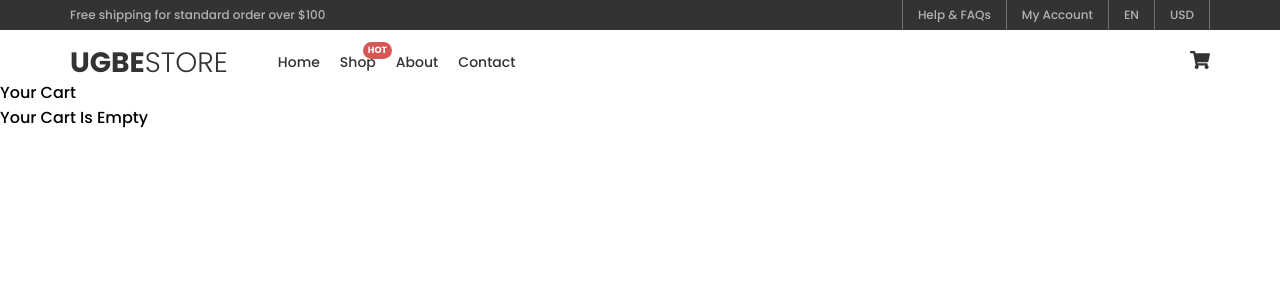
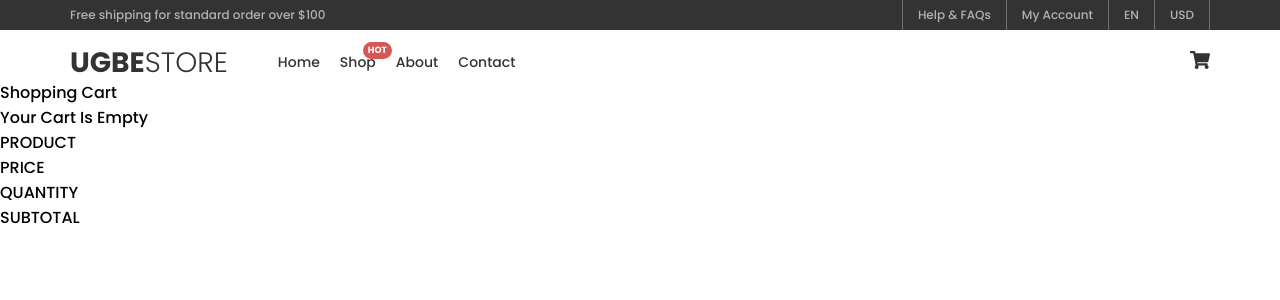
Before and after one commit to ugbeadie/react-ecommerce-app, a React (Create React App) app: page /cart in a window 1280 px wide. Shown: the top 300 px of the page. Built offline with nearby package versions, Linux system fonts and the light colour scheme; a web font is replaced by a local one.

Commit message:
add "remove from cart" feature

```diff
--- a/src/App.css
+++ b/src/App.css
@@ -120,6 +120,23 @@ body {
 .cart {
     position: absolute;
     top: 10%;
+}
+
+.cart-box .col-1 img {
+    width: 100px;
+    height: 100px;
+}
+
+.cart-remove {
+    font-size: 50px;
+}
+
+.cart-box {
+    font-size: 30px;
+}
+
+.plus,.minus {
+    padding: 30px;
 }
 
 .hero {
--- a/src/components/pages/Cart.js
+++ b/src/components/pages/Cart.js
@@ -1,26 +1,45 @@
 import React from 'react'
-// import Products from '../Products'
 
 const Cart = ({cart,setCart}) => {
+
+  const handleRemove = (id) => {
+    const arr = cart.filter((item) => item.id !== id)
+    setCart(arr)
+  }
+
   return (
     <div className='cart'>
-      <div className='cart-header'>Your Cart</div>
+      <div className='cart-header'>Shopping Cart</div>
       {cart.length === 0 && (
         <div>
           Your Cart Is Empty
         </div>
       )}
       <div className='cart-items'>
-        {cart.map((item) =>
-        <div key={item.id}>
-          <div className='cart-box'>
-            <img className='item-img' src={item.imageFront} alt={item.name}/>
-            <div class="detail-box">
-                <div class="item-name">{item.name}</div>
-
+      <div className='cart-item-info'>
+        <p>PRODUCT</p>
+        <p>PRICE</p>
+        <p>QUANTITY</p>
+        <p>SUBTOTAL</p>
+      </div>
+      {cart.map((item) =>
+        <div key={item.id} className='cart-box'>
+            <div className='col-1'>
+              <img className='item-img' src={item.imageFront} alt={item.name}/>
+              <div>
+                <p>{item.name}</p>
+                <h6 className='cart-remove'
+                onClick={() => handleRemove(item.id)}>Remove</h6>
+              </div>
             </div>
+            <div className='col-2'>{item.price}</div>
+            <div className='col-3'>
+              <button className='minus'>-</button>
+              <span>1</span>
+              <button className='plus'>+</button>
+            </div>
+            <div className='col-4'>{item.price}</div>
           </div>
-        </div>
         )}
       </div>
     </div>
```
